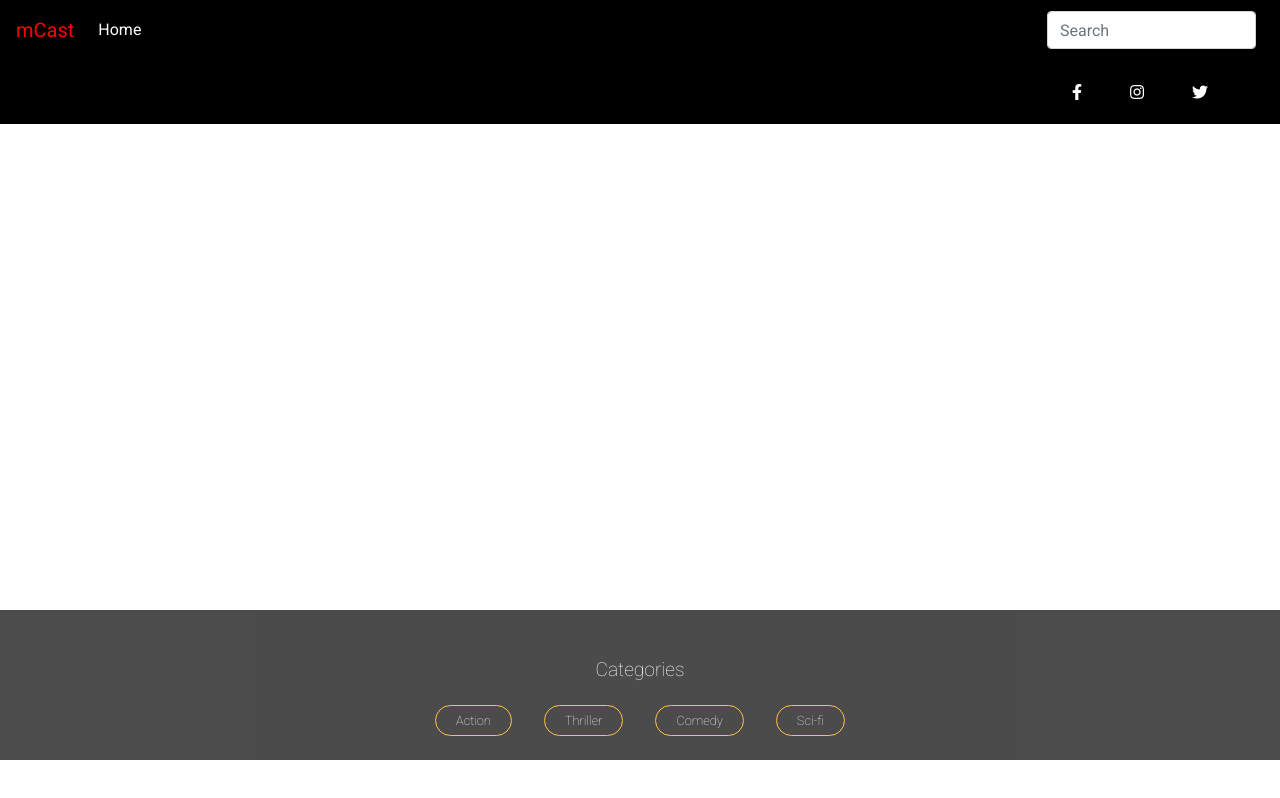
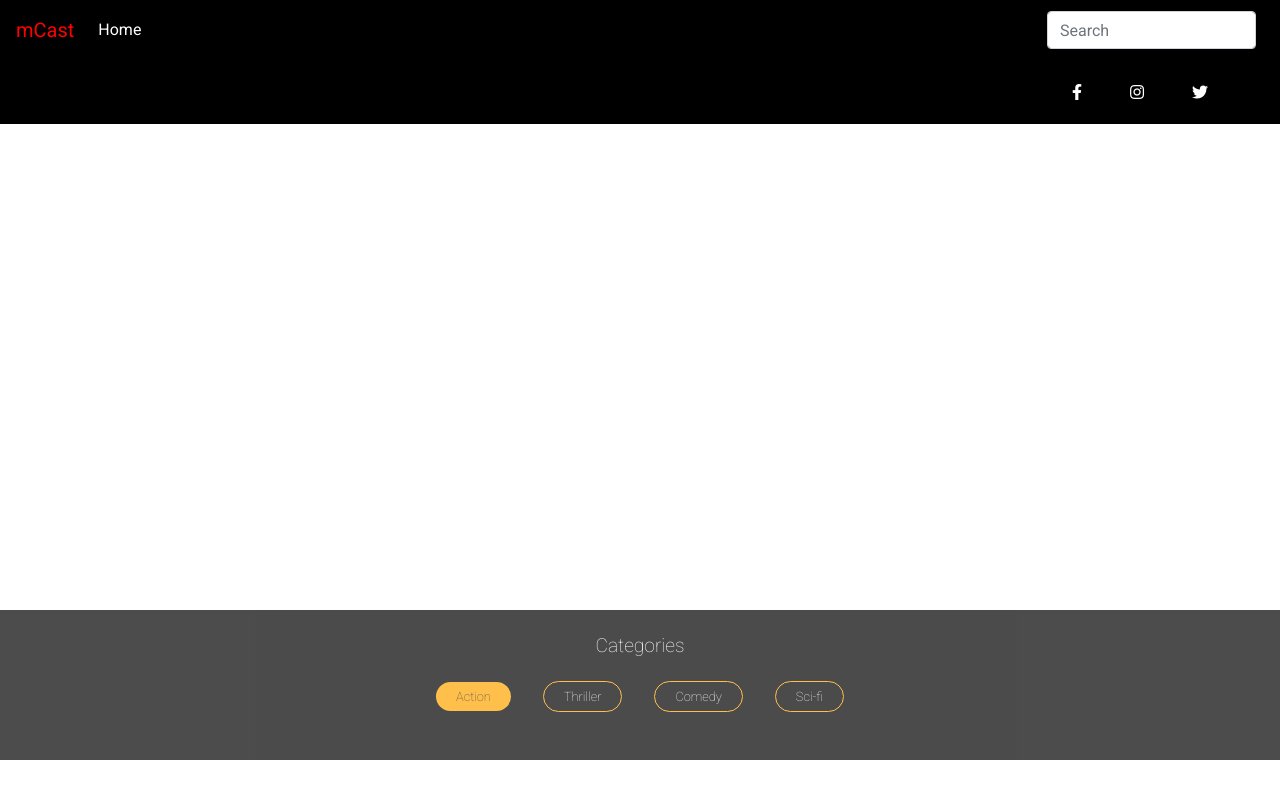
Before and after one commit to lindastorgard/AngularWebShop, an Angular app: page / in a window 1280 px wide. In both pictures the pointer is over the button "Action". Built offline with nearby package versions, Linux system fonts and the light colour scheme; no server answers.

Commit message:
add hover styling to category button in footer component

```diff
--- a/src/app/footer/footer.component.css
+++ b/src/app/footer/footer.component.css
@@ -24,6 +24,12 @@ h3{
     padding: 5px 20px;
 }
 
+.categoryButton:hover{
+    background-color: orange;
+    color: black;
+    border: black;
+}
+
 
 /* footer styling */
 footer {
--- a/src/app/footer/footer.component.html
+++ b/src/app/footer/footer.component.html
@@ -1,5 +1,5 @@
 <section class="categorySection">
-  <h3 class="text-center pt-5 pb-3">Categories</h3>
+  <h3 class="text-center pt-4 pb-3">Categories</h3>
   <div class="text-center">
       <button type="button" class="categoryButton btn btn-light btn-sm mx-3">Action</button>
       <button type="button" class="categoryButton btn btn-light btn-sm mx-3">Thriller</button>
```
